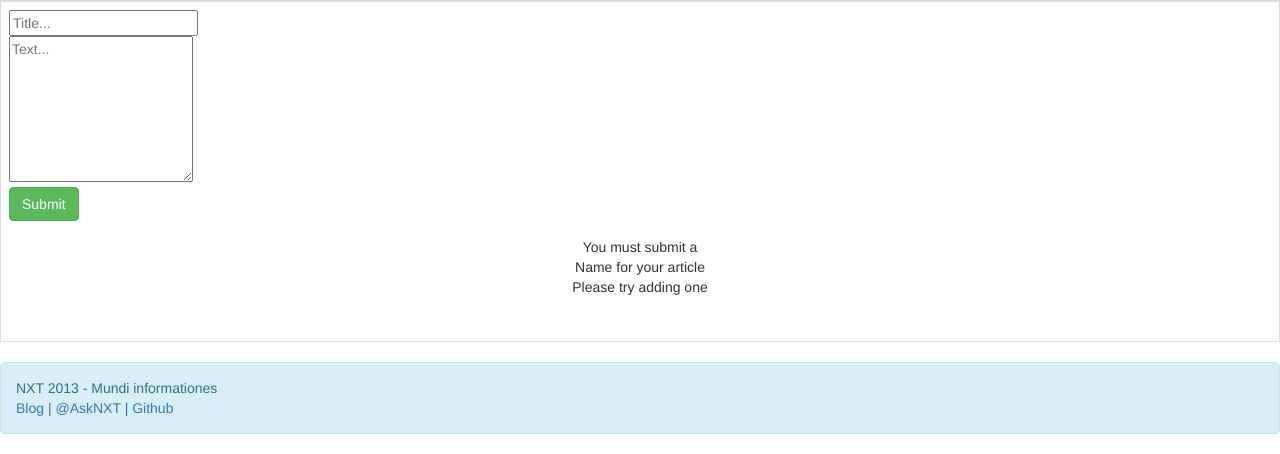
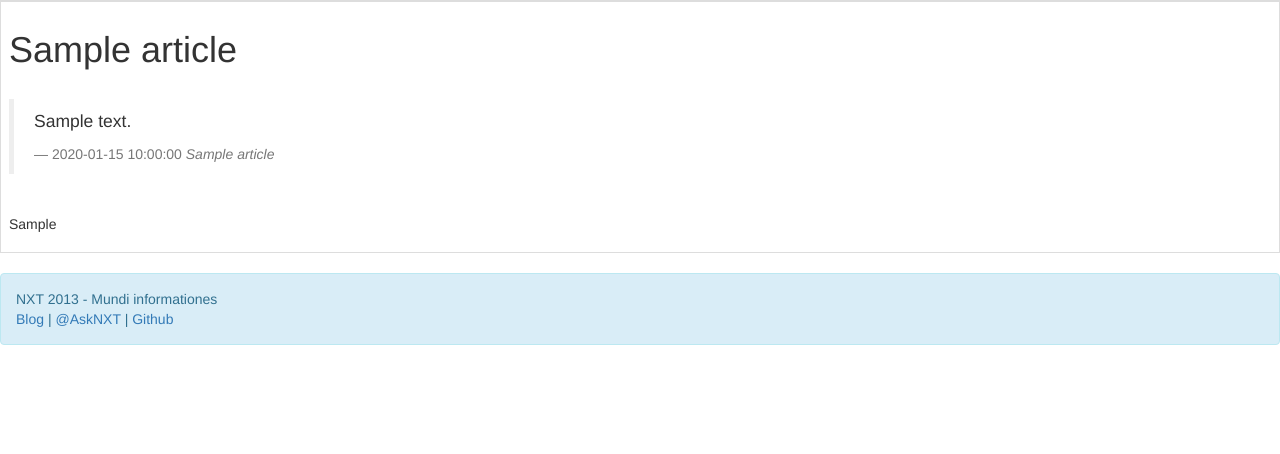
Before and after one commit to bossman759/nxt, a PHP site: page /Article.php?id=1 in a window 1280 px wide. Shown: the part 1121-1575 px from the top of the page. After the commit the page ends 1466 px from the top, so only its background shows below. Run offline with PHP 8.4, Linux system fonts and the light colour scheme; tables that the repository leaves empty or names only in its code hold one stand-in row (values such as "Sample post"); data that the repository does not hold is empty; a stand-in replaces the project's code that opens the database connection; some libraries are stand-ins or nearby versions.

Commit message:
Updated Article.php

```diff
--- a/Article.php
+++ b/Article.php
@@ -1,7 +1,6 @@
 <!DOCTYPE HTML>
 <html>
   <head>
-    <title>NXT</title>
   </head>
 <script src="http://code.jquery.com/jquery-1.9.1.js"></script>
   <script src="http://code.jquery.com/ui/1.10.1/jquery-ui.js"></script>
@@ -33,38 +32,77 @@
   <caption></caption>
   <thead>
     <tr class="success">
-      <th><img src="http://nxt.comxa.com/images/glyphicons_150_edit.png"></img> Sumbit an Article</th>
+      <th><img src="http://nxt.comxa.com/images/glyphicons_150_edit.png"></img> Articles</th>
     </tr>
   </thead>
   <tbody>
     <tr>
       <td>
+	<?php
+	if($_GET['id']){
+	require("connect.php");
+	$id = $_GET['id'];
+	$sql = mysql_query("SELECT * FROM Articles WHERE id='$id'");
+	$numrows = mysql_num_rows($sql);
+	if($numrows == 1){
+	$row = mysql_fetch_assoc($sql);
+	$id = $row['id'];
+	$title = $row['title'];
+	$text = nl2br($row['text']);
+	$sources = nl2br($row['sources']);
+	$date = $row['date'];
+
+	echo "<h1>$title</h1><br />";
+
+	echo "<blockquote>
+	<p>$text</p>
+	<small>$date <cite title='Source Title'>$title</cite></small>
+	</blockquote><br />";
+
+
+	echo "<p class='muted'>
+	$sources
+	</p>";
+
+	}
+	else
+		header("Location: http://nxt.comxa.com/");
+	}
+	else{
+	?>
       <form method='post'>
 	<input type='text' name='title' placeholder='Title...' required><br />
 	<textarea name='text' rows='7' placeholder='Text...' required></textarea><br />
+	<textarea name='sources' rows='5' placeholder='Sources EX: Cain, Kevin. "The Negative Effects of Facebook on Communication." Social Media Today RSS N.p., 29 June 2012...' required></textarea><br />
 	<input type='submit' name='submit' class='btn btn-success'>
       </form>
 	<?php
 	require("connect.php");
 	$title = mysql_real_escape_string(stripslashes(strip_tags($_POST['title'])));
-	$text = mysql_real_escape_string(stripslashes(strip_tags($_POST['text'])));
-
+	$text = mysql_real_escape_string(stripslashes(strip_tags(nl2br($_POST['text']))));
+	$sources = mysql_real_escape_string(stripslashes(strip_tags(nl2br($_POST['sources']))));
+	if($_POST['submit']){
 	if($title){
 
-		if($text){
+		if($text & $sources){
 
-			$sql = mysql_query("SELECT * FROM Articles WHERE title='$title' AND text='$text'");
+			$sql = mysql_query("SELECT * FROM Articles WHERE title='$title' AND text='$text' AND sources='$sources'");
 			$numrows = mysql_num_rows($sql);
-			if(numrows == 0){
+			if($numrows == 0){
 
 			$date = date("M d, Y");
 
+			$uniqid = uniqid();
+			$id_start = rand(1,9);
+			$id = substr($uniqid,$id_start,5);
+			mysql_query("INSERT INTO Articles VALUES('$id', '$title', '$text', '$sources', '$date')");
 
-			mysql_query("INSERT INTO Articles VALUES('', '$title', '$text', '$date')");
+			$sql = mysql_query("SELECT * FROM Articles WHERE title='$title' AND text='$text' AND sources='$sources'");
+			$numrows = mysql_num_rows($sql);
+			if($numrows == 1){
 
-			$sql = mysql_query("SELECT * FROM Articles WHERE title='$title' AND text='$text'");
-			$numrows = mysql_num_rows($sql);
-			if(numrows == 0){
+			$url = "Http://nxt.comxa.com/article?id=$id";
+			mysql_query("INSERT INTO Links VALUES('$id', '$title', '$url', '$date')")or die(mysql_error());
 
 				header("Location: http://nxt.comxa.com");
 
@@ -99,8 +137,8 @@
 		Name for your article<br />
 		Please try adding one
 		</div></center>";
-
-
+	}
+	}
 	?>
      </td>
     </tr>
```
